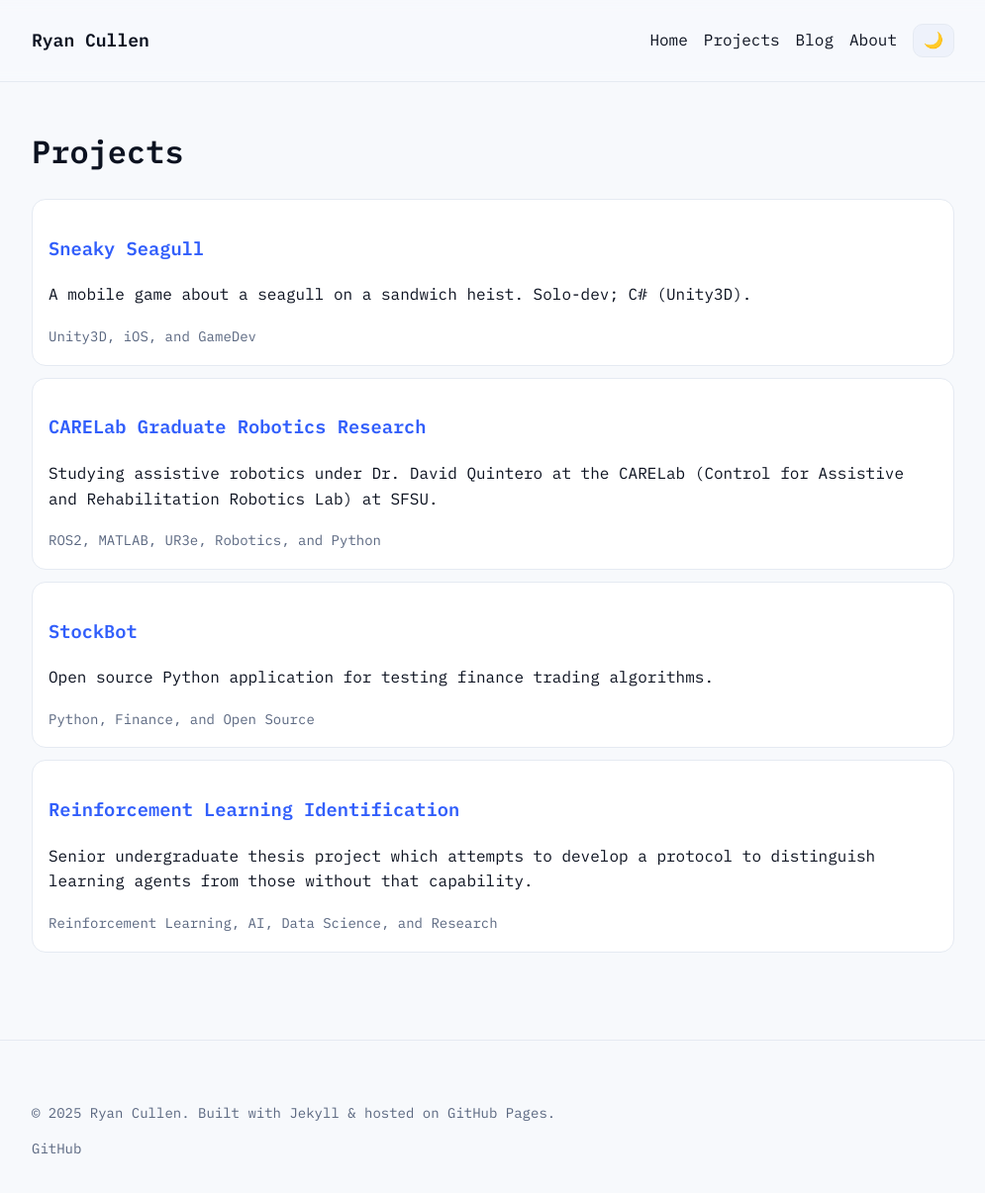
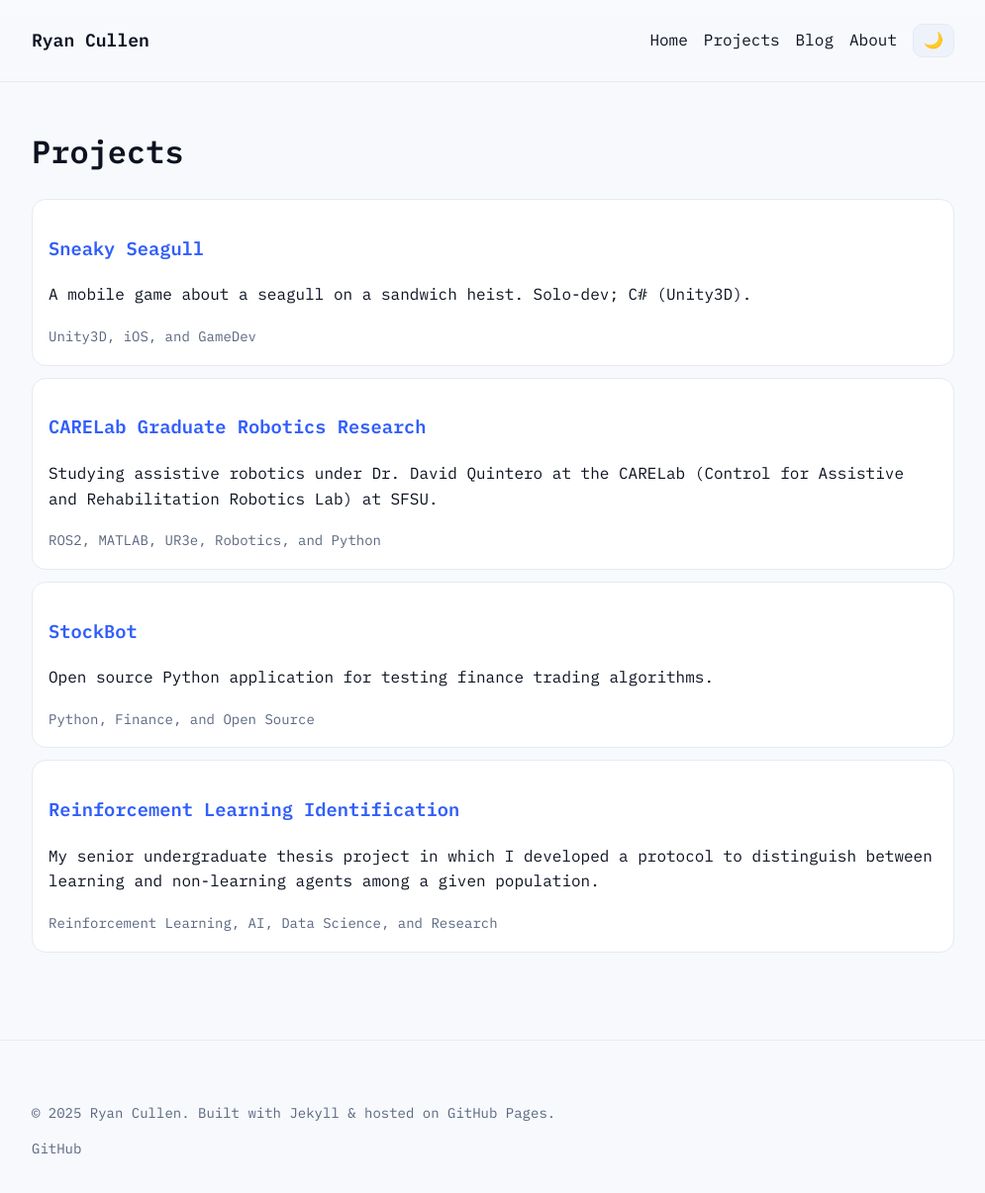
Before and after one commit to ryantcullen/ryantcullen.github.io, a Jekyll site: the page built from projects/index.html, in a window 1280 px wide and 1234 px high. Shown: the top 1206 px of the window at 99% size, without its empty margins (142-1137 px from the left). Built offline with Jekyll 4.4.1, drawn with Linux system fonts in a browser that asks for light colours.

Commit message:
Thesis page update
better description

```diff
--- a/_projects/RL-thesis.md
+++ b/_projects/RL-thesis.md
@@ -1,6 +1,6 @@
 ---
 title: Reinforcement Learning Identification
-summary: Senior undergraduate thesis project which attempts to develop a protocol to distinguish learning agents from those without that capability.
+summary: My senior undergraduate thesis project in which I developed a protocol to distinguish between learning and non-learning agents among a given population.
 tags: [Reinforcement Learning, AI, Data Science, Research]
 weight: 4
 featured: false
```
Also changed, not shown: 1 other file.
